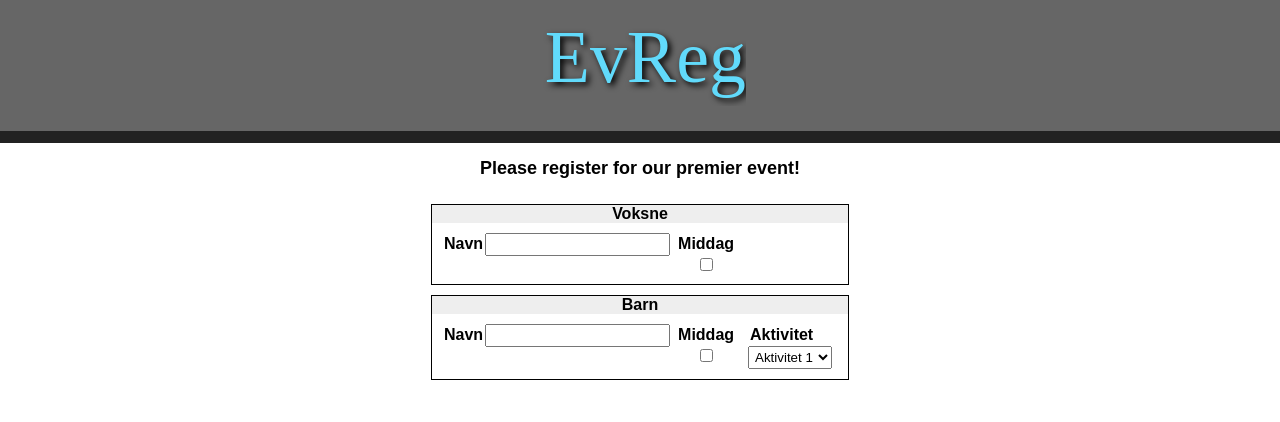
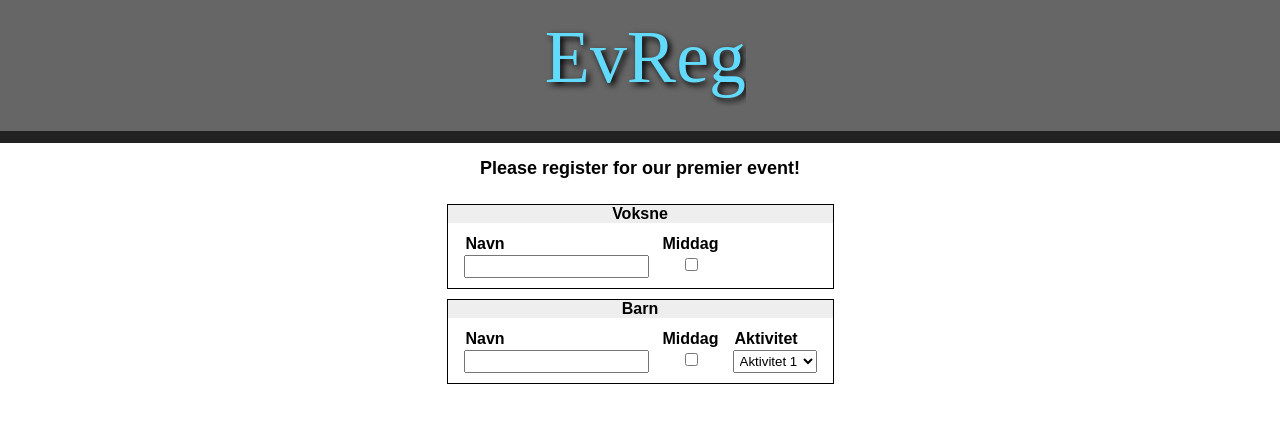
Before and after one commit to aweibell/react-event-registration, a React (Create React App) app: page / in a window 1280 px wide. Shown: the top 422 px of the page. Built offline with nearby package versions, Linux system fonts and the light colour scheme.

Commit message:
Fiksa styling

```diff
--- a/src/registration-columns/TextInput.js
+++ b/src/registration-columns/TextInput.js
@@ -3,6 +3,11 @@ import PropTypes from 'prop-types';
 
 const defaultStyle = {
   column: {
+    display: 'flex',
+    flexDirection: 'column',
+    justifyContent: 'left',
+    marginLeft: '6px',
+    marginRight: '6px'
   },
   label: {
     fontWeight: 'bold',
```
